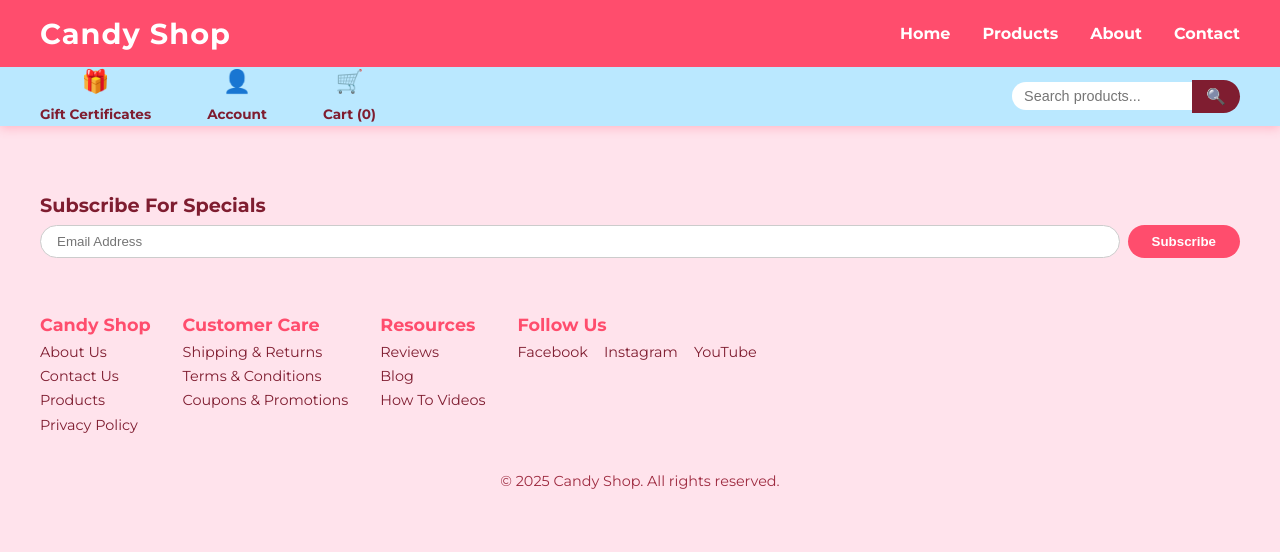
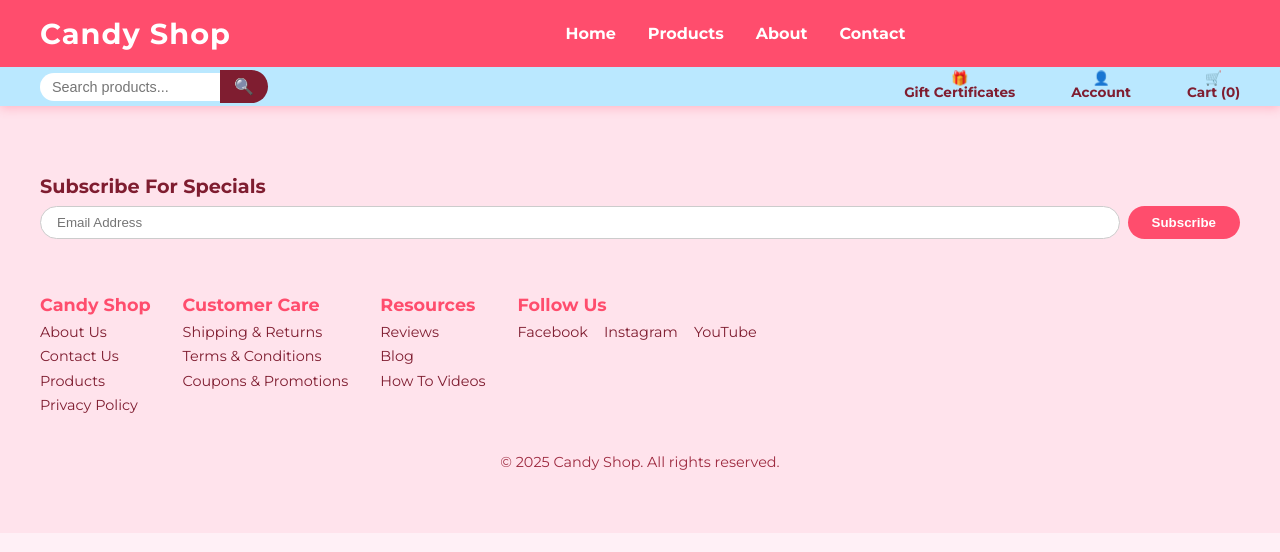
Before and after one commit to WebbCouture/candy-shop, a Django app: template candy_shop/templates/base.html in a window 1280 px wide. Shown: the top 552 px of the page. Run offline with Django 5.2, Linux system fonts and the light colour scheme; the template is opened without the code that fills it, so the values that code supplies are empty.

Commit message:
change left possition search and make symbols and 2nd navbar smaller

```diff
--- a/candy_shop/static/css/style.css
+++ b/candy_shop/static/css/style.css
@@ -108,7 +108,7 @@ header {
 
 /* Icon above text */
 .icon-links li a .icon {
-  display: block;
+  display: inline-block
   font-size: 1.4rem;
   margin-bottom: 0.1rem;
   user-select: none;
@@ -395,5 +395,20 @@ header {
   }
 }
 
-/* Remove old .top-bar styles */
-/* (No longer needed because .top-bar div removed) */
+.secondary-nav-container {
+  display: flex;
+  align-items: center;
+  flex-wrap: wrap;
+  gap: 0.5rem;
+}
+
+/* Push search form to left */
+.secondary-search {
+  order: -1; /* move search form before icon-links */
+  margin-right: auto; /* push icon-links right */
+}
+
+.nav-links {
+  margin-left: auto;
+  margin-right: auto;
+}
```
